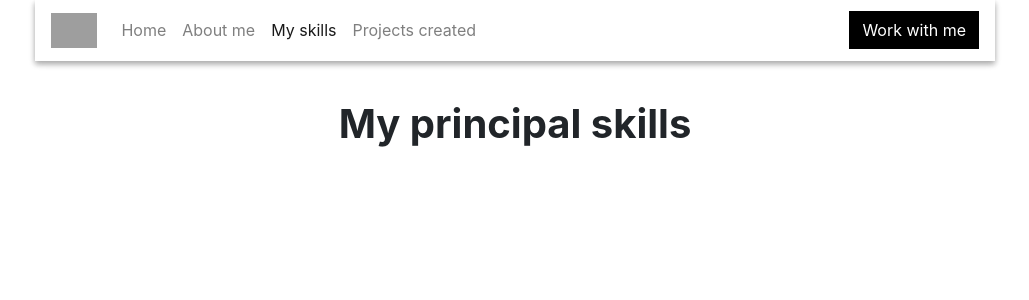
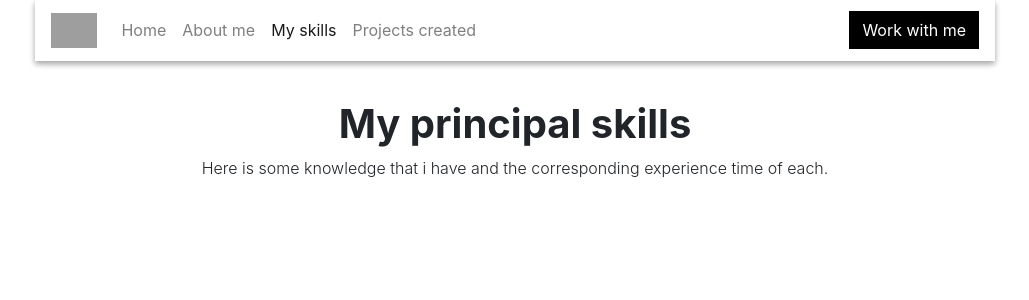
Before and after one commit to AlejandroMilan/MilanPortfolio, a Nuxt app: page /skills in a window 1280 px wide. Shown: the top 300 px of the page, without its empty margins (125-1154 px from the left). Built offline with nearby package versions, Linux system fonts and the light colour scheme; grey boxes are pictures that could not be loaded.

Commit message:
Introduction added to skill title component

```diff
--- a/components/skills_page-components/SkillsTitle.vue
+++ b/components/skills_page-components/SkillsTitle.vue
@@ -2,6 +2,7 @@
   <section class="title">
     <div class="container">
       <h1 class="font-weight-bold">{{ title }}</h1>
+      <p class="font-weight-light">{{ introduction }}</p>
     </div>
   </section>
 </template>
@@ -17,7 +18,9 @@ import Vue from 'vue'
 export default Vue.extend({
   data: () => {
     return {
-      title: 'My principal skills'
+      title: 'My principal skills',
+      introduction:
+        'Here is some knowledge that i have and the corresponding experience time of each.',
     }
   },
 })
```
